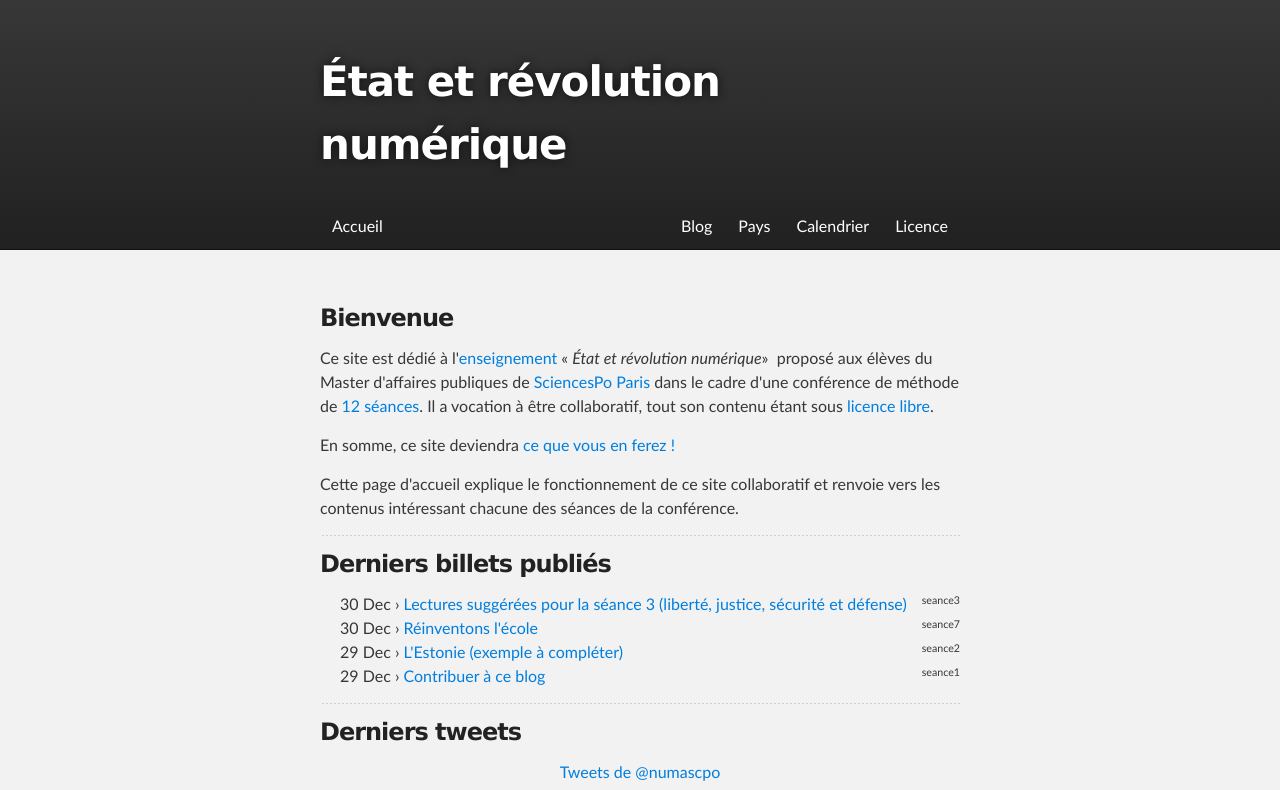
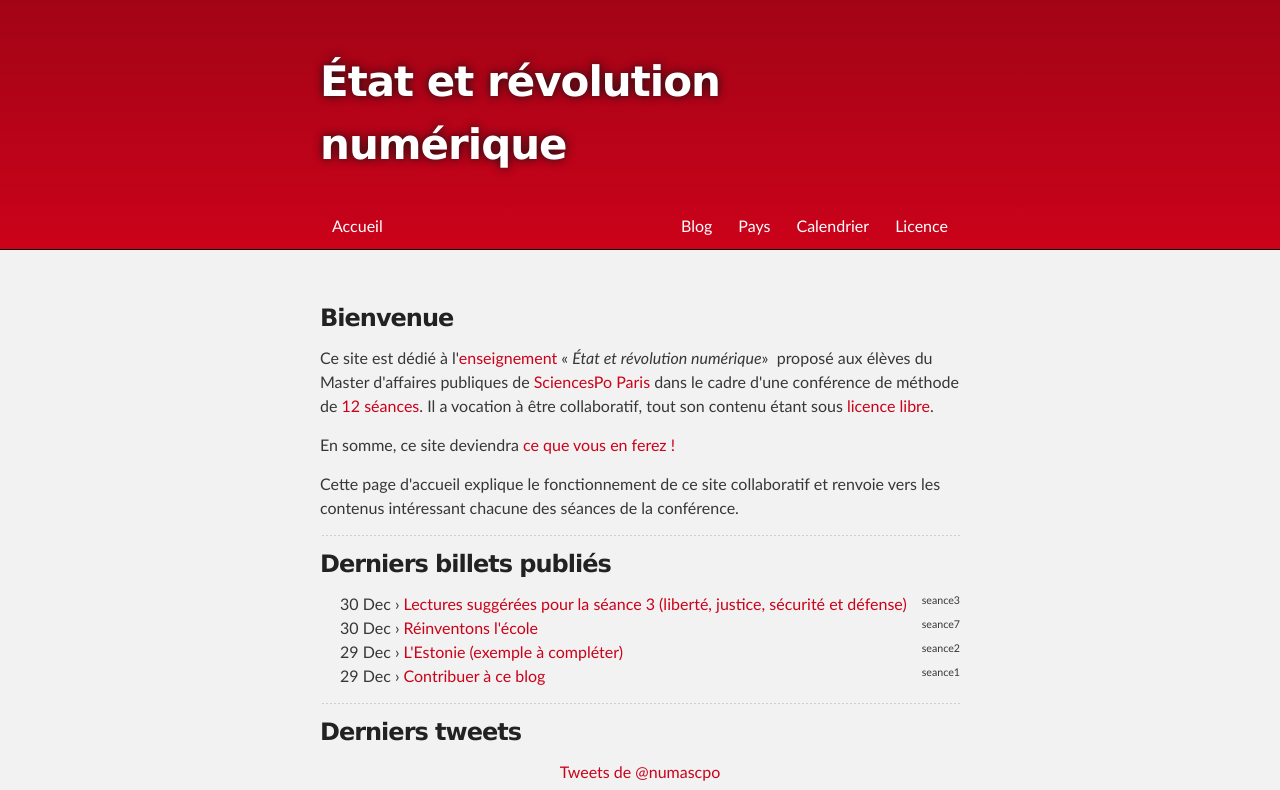
Before and after one commit to trojette/numascpo.net, a Jekyll site: the page built from index.html, in a window 1280 px wide. Shown: the top 790 px of the page. Built offline with Jekyll 4.4.1, drawn with Linux system fonts in a browser that asks for light colours; Markdown is read by kramdown in place of the engine named in the settings; comment, search, counter and statistics services are not loaded; grey boxes are pictures that could not be loaded.

Commit message:
ScPo-fy the CSS

```diff
--- a/css/stylesheet.css
+++ b/css/stylesheet.css
@@ -89,7 +89,7 @@
 body {
   box-sizing: border-box;
   color:#373737;
-  background: #212121;
+  background: #cb021a;
   font-size: 16px;
   font-family: 'Myriad Pro', Calibri, Helvetica, Arial, sans-serif;
   line-height: 1.5;
@@ -141,7 +141,7 @@
 
 a {
   text-decoration: none;
-  color: #007edf;
+  color: #cb021a;
   text-shadow: none;
 
   transition: color 0.5s ease;
@@ -312,13 +312,13 @@
 }
 
 .menu > li.active > a {
-  color: #212121;
-  background-color: #999999;
+  color: #66010d;
+  background-color: #ccbabc;
 }
 
 .menu > li.active > a:hover,
 .menu > li.active > a:focus {
-  color: #212121;
+  color: #66010d;
   background-color: #ffffff;
 }
 
@@ -435,12 +435,12 @@
 }
 
 #header_wrap {
-  background: #212121;
-  background: -moz-linear-gradient(top, #373737, #212121);
-  background: -webkit-linear-gradient(top, #373737, #212121);
-  background: -ms-linear-gradient(top, #373737, #212121);
-  background: -o-linear-gradient(top, #373737, #212121);
-  background: linear-gradient(top, #373737, #212121);
+  background: #cb021a;
+  background: -moz-linear-gradient(top, #a20416, #cb021a);
+  background: -webkit-linear-gradient(top, #a20416, #cb021a);
+  background: -ms-linear-gradient(top, #a20416, #cb021a);
+  background: -o-linear-gradient(top, #a20416, #cb021a);
+  background: linear-gradient(top, #a20416, #212121);
 }
 
 #header_wrap .inner {
@@ -513,7 +513,12 @@
 }
 
 #footer_wrap {
-  background: #212121;
+  background: #cb021a;
+  background: -moz-linear-gradient(top, #a20416, #cb021a);
+  background: -webkit-linear-gradient(top, #a20416, #cb021a);
+  background: -ms-linear-gradient(top, #a20416, #cb021a);
+  background: -o-linear-gradient(top, #a20416, #cb021a);
+  background: linear-gradient(top, #a20416, #212121);
 }
 
 
```
